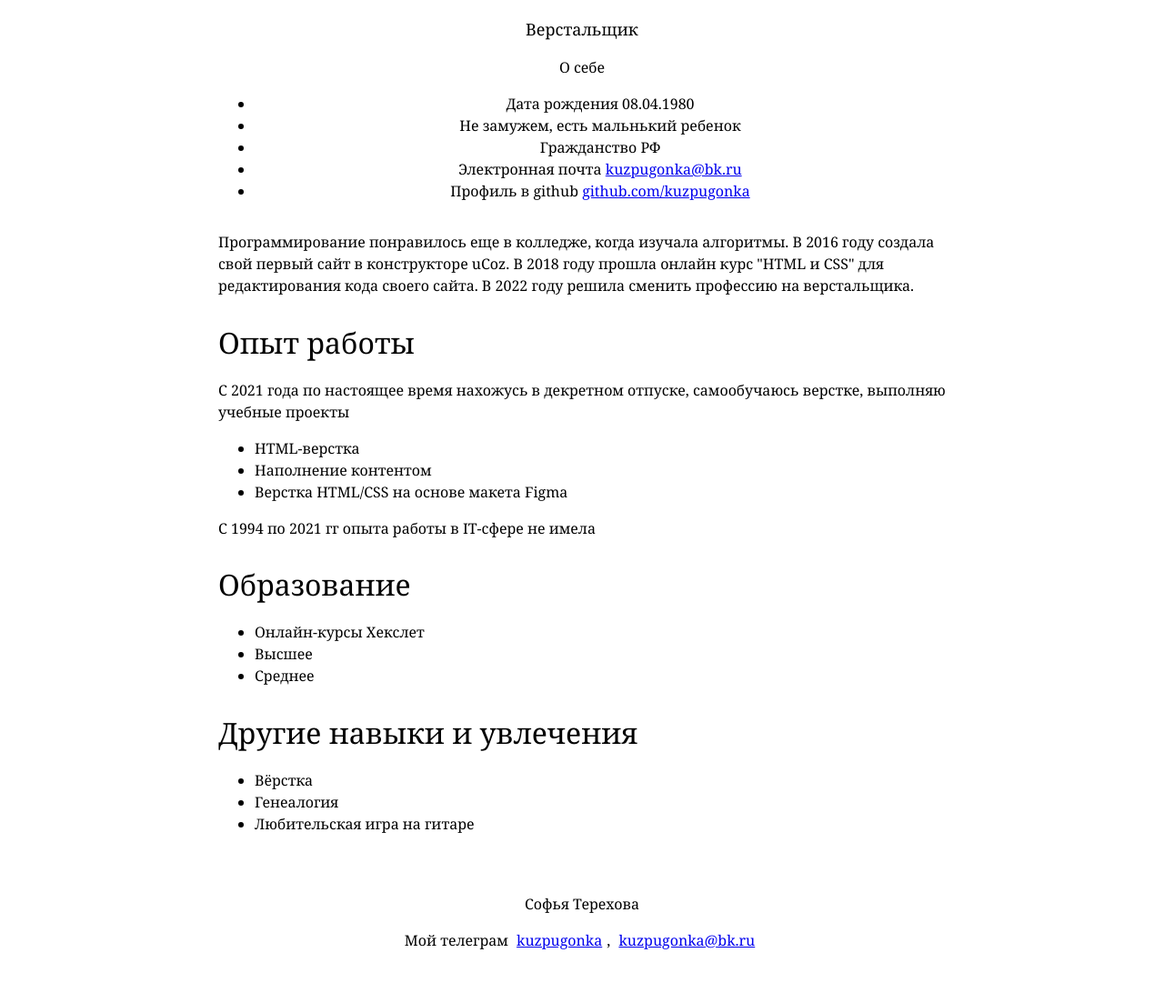
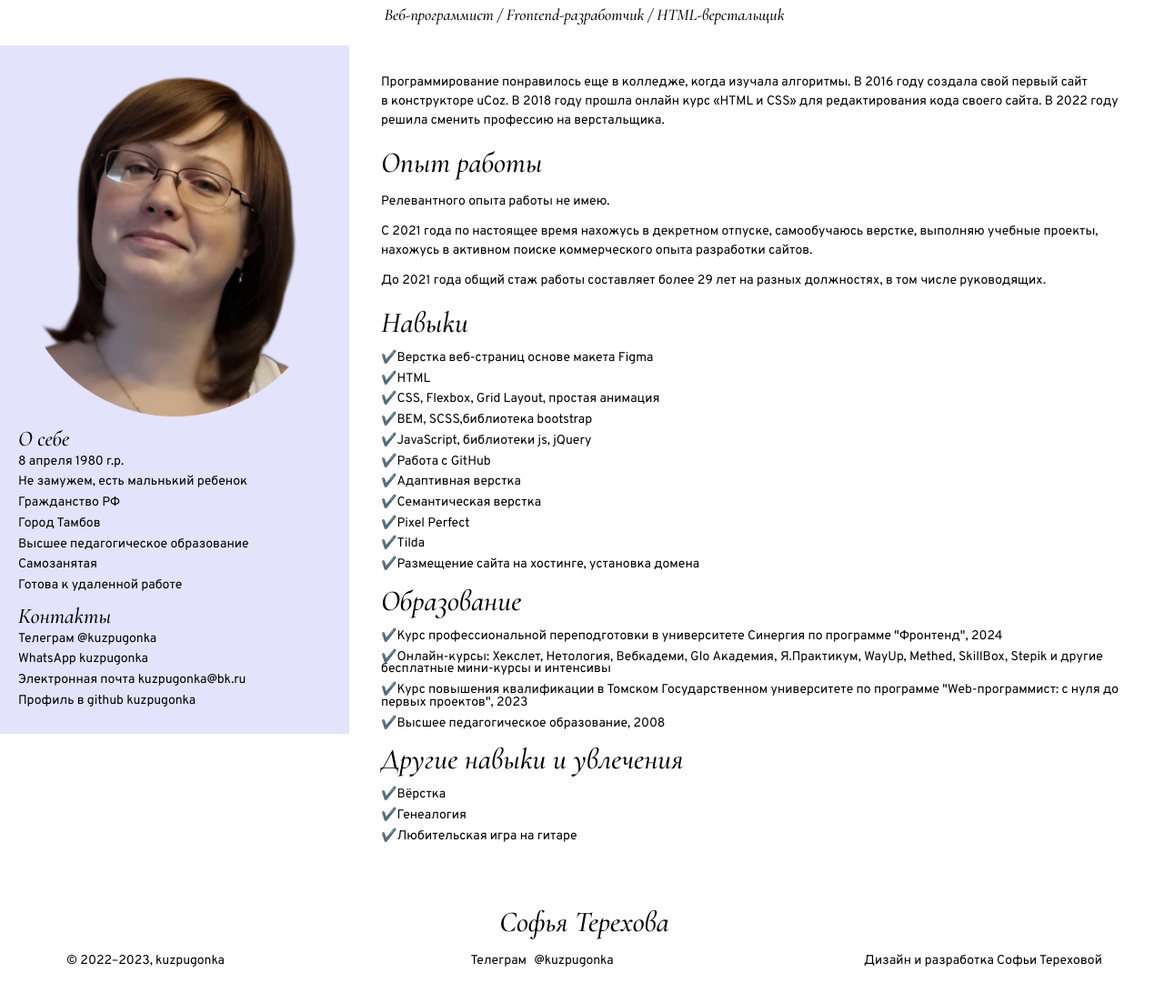
Before and after one commit to kuzpugonka/resume, a plain HTML site: page index.html in a window 1280 px wide. Shown: the part 106-1209 px from the top of the page at 91% size. Drawn offline with Linux system fonts and the light colour scheme.

Commit message:
изменила верстку

```diff
--- a/index.html
+++ b/index.html
@@ -1,64 +1,116 @@
 <!DOCTYPE html>
 <html lang="ru">
   <head>
-    <meta charset="UTF-8">
-    <meta http-equiv="X-UA-Compatible" content="IE=edge">
-    <meta name="viewport" content="width=device-width, initial-scale=1.0">
+    <meta charset="UTF-8" />
+    <meta http-equiv="X-UA-Compatible" content="IE=edge" />
+    <meta name="viewport" content="width=device-width, initial-scale=1.0" />
     <title>Резюме</title>
-    <link rel="stylesheet" href="style.css">
+    <link rel="stylesheet" href="style.css" />
   </head>
   <body>
-    <div id="header">
+    <header id="header">
       <h1>Софья Терехова</h1>
-      <h2 class="header-title">Верстальщик</h2>
-      <p>О себе</p>
+      <h2 class="header-title">
+        Веб-программист / Frontend-разработчик / HTML-верстальщик
+      </h2>
+    </header>
+    <aside id="menu">
+      <div class="foto">
+        <img src="./img/foto.png" alt="" />
+      </div>
+      <h3>О себе</h3>
       <ul>
-        <li>Дата рождения 08.04.1980</li>
+        <li>8 апреля 1980 г.р.</li>
         <li>Не замужем, есть мальнький ребенок</li>
         <li>Гражданство РФ</li>
-        <li>Электронная почта <a href="mailto:kuzpugonka@bk.ru">kuzpugonka@bk.ru</a></li>
-        <li>Профиль в github <a href="github.com/kuzpugonka">github.com/kuzpugonka</a></li>
-    </div>
-    <div id="main">
+        <li>Город Тамбов</li>
+        <li>Высшее педагогическое образование</li>
+        <li>Самозанятая</li>
+        <li>Готова к удаленной работе</li>
+      </ul>
+      <h3>Контакты</h3>
+      <ul>
+        <li>Телеграм <a href="https://t.me/kuzpugonka">@kuzpugonka</a></li>
+        <li>WhatsApp <a href="https://wa.me/89106599255">kuzpugonka</a></li>
+        <li>
+          Электронная почта
+          <a href="mailto:kuzpugonka@bk.ru">kuzpugonka@bk.ru</a>
+        </li>
+        <li>
+          Профиль в github <a href="github.com/kuzpugonka"> kuzpugonka</a>
+        </li>
+      </ul>
+    </aside>
+    <main id="main">
       <p>
-        Программирование понравилось еще в колледже, когда изучала алгоритмы. В
-        2016 году создала свой первый сайт в конструкторе uCoz. В 2018 году
-        прошла онлайн курс "HTML и CSS" для редактирования кода своего сайта. В
-        2022 году решила сменить профессию на верстальщика.
+        Программирование понравилось еще в&nbsp;колледже, когда изучала
+        алгоритмы. В&nbsp;2016 году создала свой первый сайт в&nbsp;конструкторе
+        uCoz. В&nbsp;2018 году прошла онлайн курс &laquo;HTML и&nbsp;CSS&raquo;
+        для редактирования кода своего сайта. В&nbsp;2022 году решила сменить
+        профессию на&nbsp;верстальщика.
       </p>
       <section>
         <h2>Опыт работы</h2>
-        <p>C 2021 года по настоящее время нахожусь в декретном отпуске, самообучаюсь верстке, выполняю учебные проекты</p>
+        <p>Релевантного опыта работы не имею.</p>
+        <p>
+          C 2021 года по&nbsp;настоящее время нахожусь в&nbsp;декретном отпуске, самообучаюсь верстке, выполняю учебные проекты, нахожусь в&nbsp;активном поиске коммерческого опыта разработки сайтов.
+        </p>
+        <p>
+          До 2021 года общий стаж работы составляет более 29 лет на разных должностях, в том числе руководящих.
+        </p>
+        <h2>Навыки</h2>
         <ul>
-          <li>HTML-верстка</li>
-          <li>Наполнение контентом</li>
-          <li>Верстка HTML/CSS на основе макета Figma</li>
+          <li>✔️Верстка веб-страниц основе макета Figma</li>
+          <li>✔️HTML</li>
+          <li>✔️CSS, Flexbox, Grid Layout, простая анимация</li>
+          <li>✔️BEM, SCSS,библиотека bootstrap</li>
+          <li>✔️JavaScript, библиотеки js, jQuery</li>
+          <!-- <li>✔️Фреймворки Angular попробовала, React в проекте</li> -->
+          <li>✔️Работа с GitHub</li>
+          <!-- <li>✔️Сборщик Webpack, Node.js (npm)</li> -->
+          <li>✔️Адаптивная верстка</li>
+          <li>✔️Семантическая верстка</li>
+          <li>✔️Pixel Perfect</li>
+          <!-- <li>✔️JSON API</li> -->
+          <!-- <li>✔️Fetch сервер</li> -->
+          <li>✔️Tilda</li>
+          <li>✔️Размещение сайта на хостинге, установка домена</li>
         </ul>
-        <p>С 1994 по 2021 гг опыта работы в IT-сфере не имела</p>
       </section>
       <section>
         <h2>Образование</h2>
         <ul>
-          <li>Онлайн-курсы Хекслет</li>
-          <li>Высшее</li>
-          <li>Среднее</li>
+          <li>
+            ✔️Курс профессиональной переподготовки в университете Синергия по
+            программе "Фронтенд", 2024
+          </li>
+          <li>
+            ✔️Онлайн-курсы: Хекслет, Нетология, Вебкадеми, Glo Академия, Я.Практикум, WayUp, Methed, SkillBox, Stepik и другие бесплатные мини-курсы и интенсивы
+          </li>
+          <li>
+            ✔️Курс повышения квалификации в Томском Государственном университете по программе "Web-программист: с нуля до первых проектов", 2023
+          </li>
+          <li>✔️Высшее педагогическое образование, 2008</li>
         </ul>
       </section>
       <section>
         <h2>Другие навыки и увлечения</h2>
         <ul>
-          <li>Вёрстка</li>
-          <li>Генеалогия</li>
-          <li>Любительская игра на гитаре</li>
+          <li>✔️Вёрстка</li>
+          <li>✔️Генеалогия</li>
+          <li>✔️Любительская игра на гитаре</li>
         </ul>
       </section>
-    </div>
-    <div id="footer">
-      <p>Софья Терехова</p>
-      <p>
-        Мой телеграм <a href="https://t.me/kuzpugonka">kuzpugonka</a>,
-        <a href="mailto:kuzpugonka@bk.ru">kuzpugonka@bk.ru</a>
-      </p>
-    </div>
+    </main>
+    <footer id="footer">
+      <div class="container footer__container">
+        <h2>Софья Терехова</h2>
+        <div class="info">
+          <p>© 2022–2023, kuzpugonka</p>
+          <p>Телеграм <a href="https://t.me/kuzpugonka">@kuzpugonka</a></p>
+          <p>Дизайн и разработка Софьи Тереховой</p>
+        </div>
+      </div>
+    </footer>
   </body>
 </html>
--- a/style.css
+++ b/style.css
@@ -1,11 +1,62 @@
+* {
+  margin: 0;
+  padding: 0;
+  box-sizing: border-box;
+}
+/* заголовок h2 */
+@font-face {
+  font-family: CormorantInfant-MediumItalic;
+  src: url(./fonts/CormorantInfant-MediumItalic.ttf);
+}
+/* основной текст */
+@font-face {
+  font-family: Overpass-VariableFont_wght;
+  src: url(./fonts/Overpass-VariableFont_wght.ttf);
+}
+/* заголовок h1 */
+@font-face {
+  font-family: RussoOne-Regular;
+  src: url(./fonts/RussoOne-Regular.ttf);
+}
+
 body {
-    font-family: Georgia;
-    font-size: 16px;
+  font-family: Overpass-VariableFont_wght, sans-serif;
+  font-size: 14px;
   margin: 0 auto;
-    max-width: 800px;
+  max-width: 1900px;
   line-height: 1.5;
   padding-top: 32px;
   padding-bottom: 32px;
+
+  display: grid;
+  align-items: start;
+  gap: 5px;
+  grid-template-areas:
+    "header header"
+    "menu main"
+    "footer footer";
+  grid-template-columns: 30% 70%;
+}
+
+#header {
+  grid-area: header;
+  width: 100%;
+  padding: 5px;
+  text-align: center;
+}
+#menu {
+  grid-area: menu;
+  padding: 20px;
+  background-color: rgb(227, 227, 252);
+}
+#main {
+  grid-area: main;
+  padding: 30px;
+}
+#footer {
+  grid-area: footer;
+  padding: 20px;
+  text-align: center;
 }
 
 p {
@@ -17,19 +68,40 @@ body {
   padding-right: 5px;
 }
 
-  h1, h2, h3 {
+h1,
+h2,
+h3 {
   font-weight: 400;
 }
 
 h1 {
-    font-size: 36px;
+  font-family: RussoOne-Regular;
+  font-size: 3rem;
   margin-bottom: 0;
 }
 
 h2 {
-  font-size: 32px;
+  font-family: CormorantInfant-MediumItalic, serif;
+  font-size: 2rem;
   border-bottom: 1px #808080;
   margin-bottom: 8px;
+}
+h3 {
+  font-family: CormorantInfant-MediumItalic, serif;
+  font-size: 1.5rem;
+}
+
+a {
+  text-decoration: none;
+  color: inherit;
+  cursor: pointer;
+}
+a:hover {
+  color: blue;
+}
+
+a:active {
+  color: blueviolet;
 }
 
 .header-title {
@@ -38,12 +110,20 @@ body {
   margin-bottom: 10px;
 }
 
-  #header {
-    margin-bottom: 32px;
-    text-align: center;
+img {
+  max-width: 100%;
 }
 
-  #footer {
-    margin-top: 64px;
-    text-align: center;
+ul li {
+padding-bottom: 9px;
+list-style: none;
+line-height: 0.98;
 }
+
+.info {
+  max-width: 1200px;
+  margin: 0 auto;
+  display: flex;
+  justify-content: space-evenly;
+  gap: 20%;
+}
```
Also changed, not shown: fonts/CormorantInfant-MediumItalic.ttf (added), fonts/Overpass-VariableFont_wght.ttf (added), fonts/RussoOne-Regular.ttf (added), img/foto.png (added), img/logotip3.jpg (added), 1 other file. Lines whose indentation alone changed are shown as unchanged.
